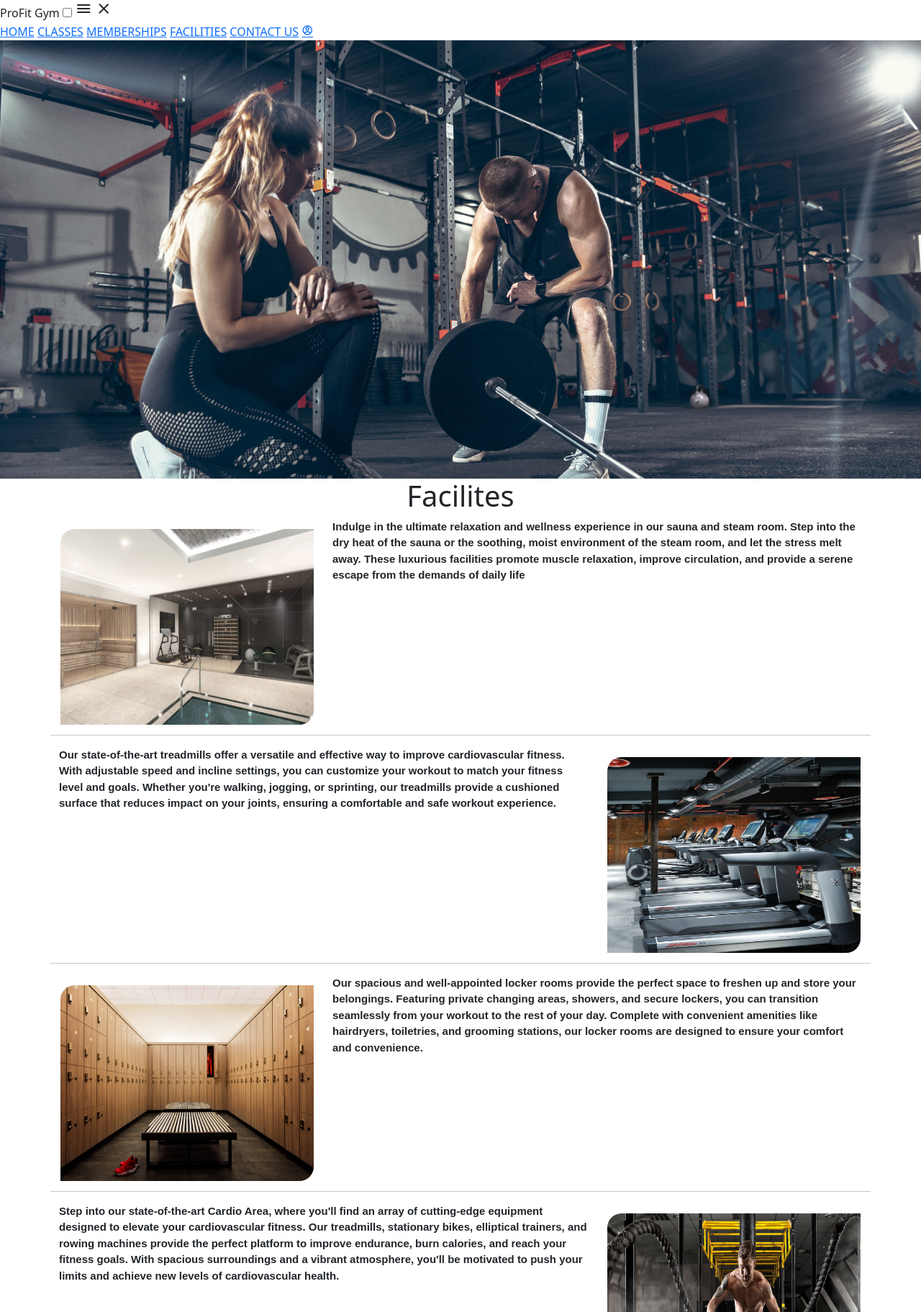
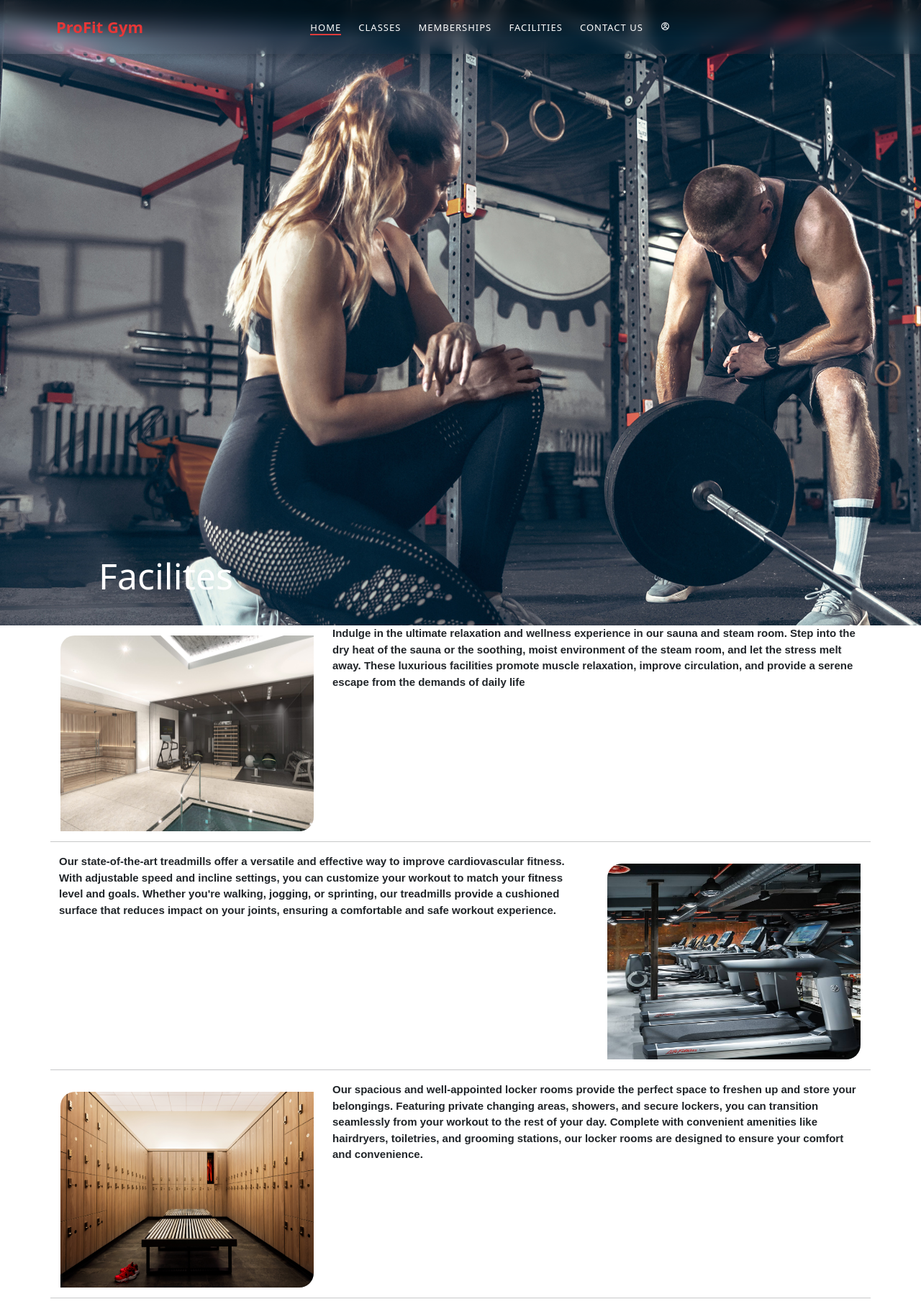
Before and after one commit to mohamedfareed244/Gym-Erp-System, a PHP site: page /facilities.php in a window 1280 px wide; the page is wider, and only the part inside the window is pictured. Shown: the top 1823 px of that part at 72% size. Run offline with PHP 8.4, Linux system fonts and the light colour scheme; some libraries are stand-ins or nearby versions.

Commit message:
slight changes

```diff
--- a/public/CSS/memberships.css
+++ b/public/CSS/memberships.css
@@ -40,7 +40,7 @@ h6 i
 .img-text
 {
     position:absolute;
-    top:60%;
+    top:100%;
     left:18%;
     transform:translate(-50%,-50%);
     text-align:center;
--- a/views/classes.php
+++ b/views/classes.php
@@ -20,7 +20,8 @@
     <!-- bootstrap css -->
     <link href="https://cdn.jsdelivr.net/npm/bootstrap@5.0.2/dist/css/bootstrap.min.css" rel="stylesheet" integrity="sha384-EVSTQN3/azprG1Anm3QDgpJLIm9Nao0Yz1ztcQTwFspd3yD65VohhpuuCOmLASjC" crossorigin="anonymous">
 
-    <link rel="stylesheet" type="text/css" href="../public/CSS/index.css">
+    <link rel="stylesheet" type="text/css" href="../public/CSS/header.css">
+  <link rel="stylesheet" type="text/css" href="../public/CSS/footer.css">
     <link rel="stylesheet" type="text/css" href="../public/CSS/classes.css">
 
 
--- a/views/facilities.php
+++ b/views/facilities.php
@@ -19,7 +19,9 @@
     <!-- bootstrap css -->
     <link href="https://cdn.jsdelivr.net/npm/bootstrap@5.0.2/dist/css/bootstrap.min.css" rel="stylesheet" integrity="sha384-EVSTQN3/azprG1Anm3QDgpJLIm9Nao0Yz1ztcQTwFspd3yD65VohhpuuCOmLASjC" crossorigin="anonymous">
 
-    <link rel="stylesheet" type="text/css" href="../public/CSS/index.css">
+    <link rel="stylesheet" type="text/css" href="../public/CSS/header.css">
+  <link rel="stylesheet" type="text/css" href="../public/CSS/footer.css">
+  <link rel="stylesheet" type="text/css" href="../public/CSS/memberships.css">
     <link rel="stylesheet" type="text/css" href="../public/CSS/facilites.css">
 </head>
 <body>
```
